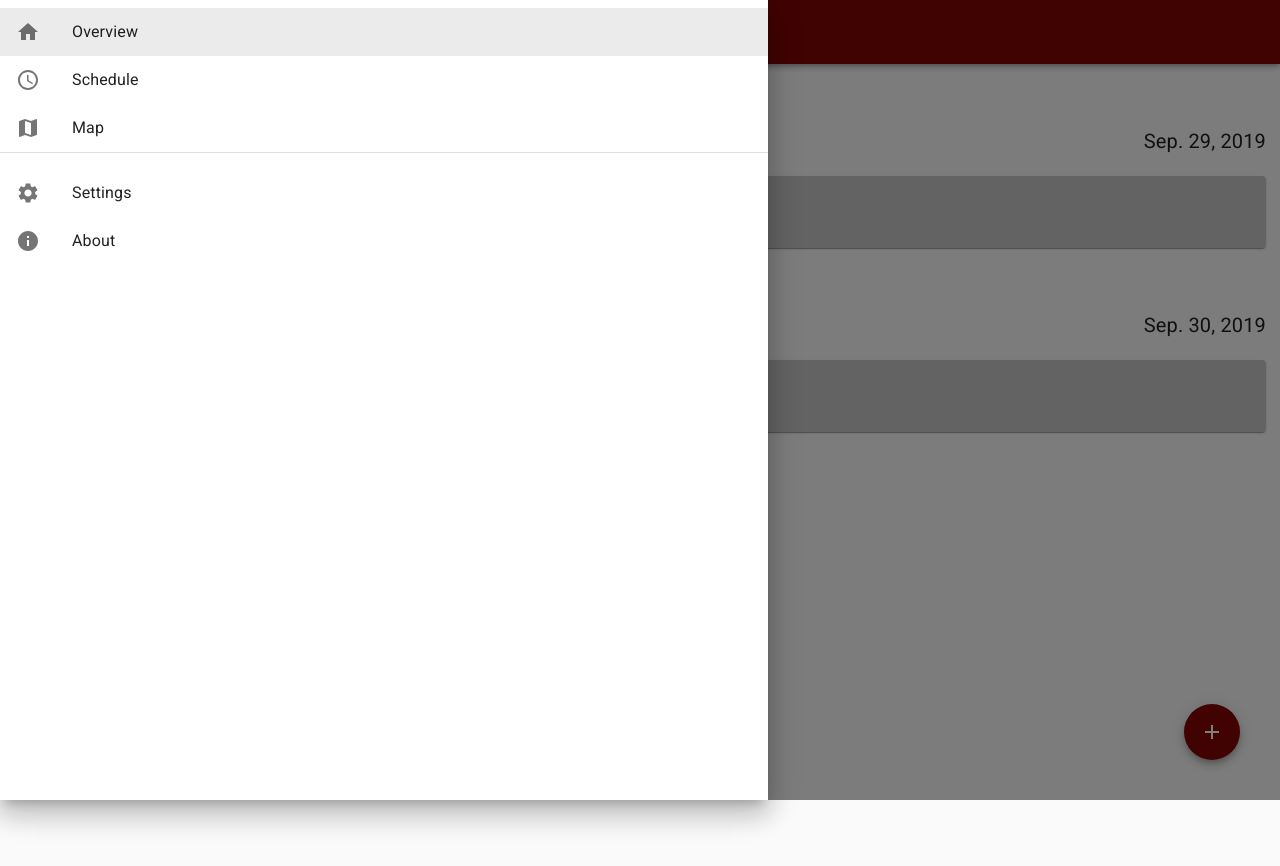
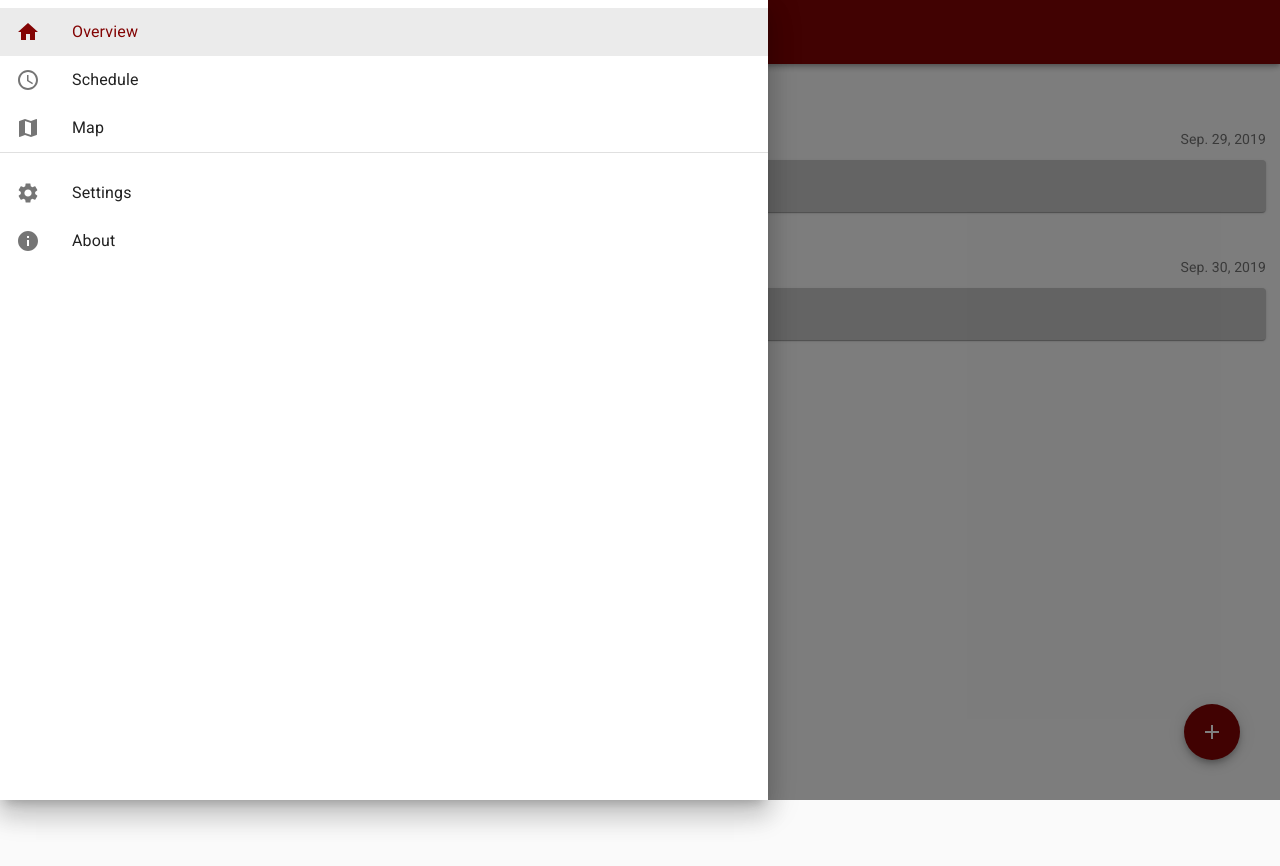
Before and after one commit to AE0L/pup-app, a React (Create React App) app: page / in a window 1280 px wide. Both pictures are taken after a click on the button 36 px from the left and 32 px from the top of the page. Shown: the top 866 px of the page. After the commit the page ends 800 px from the top, so only its background shows below. Built offline with nearby package versions, Linux system fonts and the light colour scheme.

Commit message:
Typography adjustments and PWA Integration

```diff
--- a/public/index.html
+++ b/public/index.html
@@ -4,14 +4,21 @@
     <meta charset="utf-8" />
     <meta http-equiv="X-UA-Compatible" content="IE=edge">
     <meta name="viewport" content="width=device-width, initial-scale=1, maximum-scale=1, minimum-scale=1, user-scalable=no, shrink-to-fit=no" />
-    <!-- <link rel="shortcut icon" href="%PUBLIC_URL%/favicon.ico" /> -->
-    <!-- <link rel="apple-touch-icon" href="logo192.png" /> -->
-    <!-- <link rel="manifest" href="%PUBLIC_URL%/manifest.json" /> -->
-    <title>React App</title>
+    <meta name="msapplication-TileColor" content="#830404">
+    <meta name="msapplication-config" content="/icons/browserconfig.xml">
+    <meta name="theme-color" content="#830404">
+
+    <link rel="apple-touch-icon" sizes="180x180" href="/icons/apple-touch-icon.png">
+    <link rel="icon" type="image/png" sizes="32x32" href="/icons/favicon-32x32.png">
+    <link rel="icon" type="image/png" sizes="16x16" href="/icons/favicon-16x16.png">
+    <link rel="mask-icon" href="/icons/safari-pinned-tab.svg" color="#830404">
+    <link rel="shortcut icon" href="/icons/favicon.ico">
+
+    <link rel="manifest" href="%PUBLIC_URL%/manifest.json" />
+    <title>Overview | PUP App</title>
     <style>
       @import url('https://fonts.googleapis.com/css?family=Roboto&display=swap');
-      body, html { margin: 0; height: 100%; font-family: 'Roboto', sans-serif; }
-      div#root { height: 100%; }
+      body, html { margin: 0; font-family: 'Roboto', sans-serif; }
     </style>
   </head>
   <body>
--- a/src/App.js
+++ b/src/App.js
@@ -22,10 +22,12 @@ class App extends React.Component {
 		super(props)
 
 		this.state = {
+			navType: 'menu',
 			data: props.data,
 			selectedMenu: 0,
 			menuOpen: false,
-			view: 'Overview'
+			view: 'Overview',
+			showInstall: false,
 		}
 	}
 
@@ -60,6 +62,14 @@ class App extends React.Component {
 	changeView = view => {
 		this.setState({
 			view: view,
+			navType: view === 'Add Subject' ? 'back' : 'menu'
+		})
+	}
+
+	returnToOverview = () => {
+		this.setState({
+			view: 'Overview',
+			navType: 'menu'
 		})
 	}
 
@@ -68,16 +78,55 @@ class App extends React.Component {
 		newData.subjects.push(subject)
 
 		this.setState({
-			data: this.props.updateCache(newData),
-			view: 'Overview'
+			data: this.props.updateCache(newData)
+		})
+
+		this.returnToOverview()
+	}
+
+	showInstall = () => {
+		this.setState({
+			showInstall: true,
 		})
 	}
 
+	installHandler = () => {
+		this.state.deferredPrompt.prompt()
+
+		this.state.deferredPrompt.userChoice.then(
+			choice => {
+				if (choice.outcome === 'accepted') {
+					this.setState({
+						showInstall: false,
+					})
+				}
+
+				this.setState({
+					deferredPrompt: null
+				})
+			}
+		)
+	}
+
 	render() {
+		window.addEventListener('beforeinstallprompt', e => {
+			e.preventDefault()
+
+			this.setState({
+				deferredPrompt: e
+			})
+
+			this.showInstall()
+		})
+
 	  return (
 	  	<ThemeProvider theme={mainTheme}>
 	  		<CssBaseline />
 	  		<NavigationBar
+	  			installHandler={this.installHandler}
+	  			showInstall={this.state.showInstall}
+	  			navType={this.state.navType}
+	  			returnToOverview={this.returnToOverview}
 	  			theme={mainTheme}
 	  			menuOpen={this.state.menuOpen}
 	  			title={this.state.view}
--- a/src/Components/Navigation/NavigationBar.js
+++ b/src/Components/Navigation/NavigationBar.js
@@ -11,8 +11,11 @@ import ListItem from '@material-ui/core/ListItem'
 import ListItemIcon from '@material-ui/core/ListItemIcon'
 import ListItemText from '@material-ui/core/ListItemText'
 import Divider from '@material-ui/core/Divider'
+import Button from '@material-ui/core/Button'
+import Slide from '@material-ui/core/Slide'
 
 import MenuIcon from '@material-ui/icons/Menu'
+import ArrowBackIcon from '@material-ui/icons/ArrowBack'
 import HomeIcon from '@material-ui/icons/Home'
 import ScheduleIcon from '@material-ui/icons/Schedule'
 import MapIcon from '@material-ui/icons/Map'
@@ -32,6 +35,10 @@ const useStyles = makeStyles(theme => ({
     position: 'absolute',
     bottom: theme.spacing(4),
     right: theme.spacing(4)
+  },
+
+  selected: {
+    color: theme.palette.primary.main
   }
 }))
 
@@ -41,7 +48,6 @@ export default function NavigationBar(props) {
 
 	return (
 		<ThemeProvider theme={props.theme}>
-			<AppBar>
         <Drawer
           open={props.menuOpen}
           onClose={event => props.toggleDrawer(false)}
@@ -49,31 +55,38 @@ export default function NavigationBar(props) {
           <div className={classes.list}>
             <List>
               <ListItem
+                className={selected === 0 ? classes.selected : ''}
                 selected={selected === 0}
                 button key='overview'
-                onClick={event => props.menuOnClick(0)}
-              >
-                <ListItemIcon><HomeIcon /></ListItemIcon>
-                <ListItemText primary='Overview' />
+                onClick={event => props.menuOnClick(0)} >
+                <ListItemIcon>
+                  <HomeIcon color={selected === 0 ? 'primary' : 'action'} />
+                </ListItemIcon>
+                <ListItemText
+                  primary='Overview' />
               </ListItem>
 
               <ListItem
+                className={selected === 1 ? classes.selected : ''}
                 selected={selected === 1}
                 button
                 key='schedule'
-                onClick={event => props.menuOnClick(1)}
-              >
-                <ListItemIcon><ScheduleIcon /></ListItemIcon>
+                onClick={event => props.menuOnClick(1)} >
+                <ListItemIcon>
+                  <ScheduleIcon color={selected === 1 ? 'primary' : 'action'} />
+                </ListItemIcon>
                 <ListItemText primary='Schedule' />
               </ListItem>
 
               <ListItem
+                className={selected === 2 ? classes.selected : ''}
                 selected={selected === 2}
                 button
                 key='map'
-                onClick={event => props.menuOnClick(2)}
-              >
-                <ListItemIcon><MapIcon /></ListItemIcon>
+                onClick={event => props.menuOnClick(2)} >
+                <ListItemIcon>
+                  <MapIcon color={selected === 2 ? 'primary' : 'action'} />
+                </ListItemIcon>
                 <ListItemText primary='Map' />
               </ListItem>
 
@@ -81,28 +94,34 @@ export default function NavigationBar(props) {
             </List>
             <List>
               <ListItem
+                className={selected === 3 ? classes.selected : ''}
                 selected={selected === 3}
                 button
                 key='settings'
-                onClick={event => props.menuOnClick(3)}
-              >
-                <ListItemIcon><SettingsIcon /></ListItemIcon>
+                onClick={event => props.menuOnClick(3)} >
+                <ListItemIcon>
+                  <SettingsIcon color={selected === 3 ? 'primary' : 'action'} />
+                </ListItemIcon>
                 <ListItemText primary='Settings' />
               </ListItem>
 
               <ListItem
+                className={selected === 4 ? classes.selected : ''}
                 selected={selected === 4}
                 button
                 key='about'
-                onClick={event => props.menuOnClick(4)}
-              >
-                <ListItemIcon><InfoIcon /></ListItemIcon>
+                onClick={event => props.menuOnClick(4)} >
+                <ListItemIcon>
+                  <InfoIcon color={selected === 4 ? 'primary' : 'action'} />
+                </ListItemIcon>
                 <ListItemText primary='About' />
               </ListItem>
             </List>
           </div>
         </Drawer>
+      <AppBar>
         <ToolBar>
+          {props.navType === 'menu' &&
   					<IconButton
               onClick={event => props.toggleDrawer(true)}
               className={classes.menuBtn}
@@ -112,10 +131,31 @@ export default function NavigationBar(props) {
             >
   						<MenuIcon />
   					</IconButton>
+          }
 
-					<Typography variant='h6'>
+          {props.navType === 'back' &&
+            <IconButton
+              onClick={event => props.returnToOverview()}
+              className={classes.menuBtn}
+              color='inherit'
+              edge='start'
+              aria-label='back'
+            >
+              <ArrowBackIcon />
+            </IconButton>
+          }
+
+					<Typography style={{flexGrow: 1}} variant='h6'>
             {props.title}
 					</Typography>
+
+          {props.showInstall &&
+            <Slide direction='left' in={true}>
+              <Button color='inherit' onClick={props.installHandler}>
+                  Install
+              </Button>
+            </Slide>
+          }
         </ToolBar>
 			</AppBar>
 		</ThemeProvider>
--- a/src/Components/View.js
+++ b/src/Components/View.js
@@ -9,21 +9,29 @@ import Settings from './Views/Settings.js'
 import About from './Views/About.js'
 
 export default function View(props) {
+	let view = props.currentView
 	window.scrollTo(0, 0)
-	let view = props.currentView
 
-	if (view === 'Overview')
+	if (view === 'Overview') {
+		window.document.title = 'Overview | PUP App'
 		return (<Overview data={props.data} changeView={props.changeView} />)
-	else if (view === 'Schedule')
+	} else if (view === 'Schedule') {
+		window.document.title = 'Schedule | PUP App'
 		return (<Schedule />)
-	else if (view === 'Subject Create')
+	} else if (view === 'Add Subject') {
+		window.document.title = 'Add Subject | PUP App'
 		return (<SubjectCreate onCancel={props.changeView} updateData={props.updateData} />)
-	else if (view === 'Subject Edit')
+	} else if (view === 'Subject Edit') {
+		window.document.title = 'Edit Subject | PUP App'
 		return (<SubjectEdit />)
-	else if (view === 'Map')
+	} else if (view === 'Map') {
+		window.document.title = 'Map | PUP App'
 		return (<MapView />)
-	else if (view === 'Settings')
+	} else if (view === 'Settings') {
+		window.document.title = 'Settings | PUP App'
 		return (<Settings />)
-	else if (view === 'About')
+	} else if (view === 'About') {
+		window.document.title = 'About | PUP App'
 		return (<About />)
+	}
 }
--- a/src/Components/Views/Overview.js
+++ b/src/Components/Views/Overview.js
@@ -4,15 +4,18 @@ import { makeStyles } from '@material-ui/core/styles'
 import MenuItem from '@material-ui/core/MenuItem'
 import { ThemeProvider, useTheme } from '@material-ui/styles'
 import Card from '@material-ui/core/Card'
-import CardHeader from '@material-ui/core/CardHeader'
 import CardContent from '@material-ui/core/CardContent'
+import CardActionArea from '@material-ui/core/CardActionArea'
+import Grow from '@material-ui/core/Grow'
 
 import FabIcon from '../Navigation/FabIcon.js'
+import ScheduleIcon from '@material-ui/icons/Schedule'
 
 const useStyle = makeStyles(theme => ({
 	wrapper: {
-		margin: '0 1em 3em 1em',
-		marginTop: '15vh'
+		margin: '0 1em 1em',
+		marginTop: '15vh',
+		marginBottom: '25vh'
 	},
 
 	cardCont: {
@@ -21,15 +24,14 @@ const useStyle = makeStyles(theme => ({
 	},
 
 	card: {
-		borderLeft: `.5em solid ${theme.palette.secondary.dark}`
+		borderLeft: `.5em solid ${theme.palette.secondary.dark}`,
 	},
 
-	todayCont: {
+	dateHeader: {
 		display: 'grid',
 		gridTemplateColumns: '1fr 1fr',
 		alignItems: 'center',
-		marginTop: '4em',
-		marginBottom: '1em'
+		marginTop: '2.5em',
 	},
 
 	todayText: {
@@ -40,14 +42,22 @@ const useStyle = makeStyles(theme => ({
 		justifySelf: 'end'
 	},
 
-	noSched: {
-		background: 'rgb(200, 200, 200)'
+	noSchedCard: {
+		background: 'rgb(200, 200, 200)',
+		padding: '1em 0'
+	},
+
+	subjTime: {
+		display: 'grid',
+		gridTemplateColumns: 'auto 1fr',
+		gridColumnGap: '.5em',
+		margin: '.5em 0'
 	}
 }))
 
 function FabMenuItems(props) {
 	return (
-		<MenuItem key="add-schedule" onClick={event => props.changeView('Subject Create')}>
+		<MenuItem key="add-schedule" onClick={event => props.changeView('Add Subject')}>
 			Add new schedule
 		</MenuItem>
 	)
@@ -59,13 +69,22 @@ function Cards(props) {
 	const content = props.data.map(subj =>
 		subj.schedule.map(sched =>
 			<Card className={classes.card} key={`${subj.name}-${sched.roow}`}>
-				<CardHeader
-					title={subj.name}
-					subheader={`${sched.start} - ${sched.end}`}
-				/>
-				<CardContent>
-					<Typography variant='h5'>{sched.room}</Typography>
-				</CardContent>
+				<CardActionArea>
+					<CardContent style={{paddingBottom: '1em'}}>
+						<Typography
+							className={classes.subjName}
+							noWrap={true}
+							variant='body1'
+							gutterBottom
+						>
+							{subj.name}
+						</Typography>
+						<Typography className={classes.subjTime} variant='body2' color='textSecondary'>
+							<ScheduleIcon style={{ fontSize: '1.25em' }} />{`${sched.start} - ${sched.end}`}
+						</Typography>
+						<Typography className={classes.subjRoom} variant='body2'>{sched.room}</Typography>
+					</CardContent>
+				</CardActionArea>
 			</Card>
 		)
 	)
@@ -83,44 +102,42 @@ function ContentContainer(props) {
 
 	return (
 		<ThemeProvider theme={theme}>
+		<Grow in={true}>
 			<div className={classes.wrapper}>
-				<div className={classes.todayCont}>
-					<Typography className={classes.todayText} variant='h4'>Today</Typography>
-					<Typography className={classes.todayDate} variant='h6'>{props.todayDate}</Typography>
+				<div className={classes.dateHeader}>
+					<Typography className={classes.todayText} variant='h5' gutterBottom>Today</Typography>
+					<Typography className={classes.todayDate} color='textSecondary' variant='subtitle2'>{props.todayDate}</Typography>
 				</div>
 				<div className={classes.cardCont}>
 					{props.todayData.length !== 0 && <Cards data={props.todayData} />}
 					{props.todayData.length === 0 &&
-						<Card>
-							<CardContent className={classes.noSched}>
-								<Typography variant='h5' align='center'>No schedule today</Typography>
-							</CardContent>
+						<Card className={classes.noSchedCard}>
+							<Typography variant='body1' align='center'>No schedule for today</Typography>
 						</Card>
 					}
 					{props.todayData.length !== 0 &&
-						<Typography variant='h6' align='center'>End of schedule</Typography>
+						<Typography variant='body2' color='textSecondary' align='center'>End of schedule</Typography>
 					}
 				</div>
 
-				<div className={classes.todayCont}>
-					<Typography className={classes.todayText} variant='h4'>Tomorrow</Typography>
-					<Typography className={classes.todayDate} variant='h6'>{props.tomDate}</Typography>
+				<div className={classes.dateHeader}>
+					<Typography className={classes.todayText} variant='h5' gutterBottom>Tomorrow</Typography>
+					<Typography className={classes.todayDate} color='textSecondary' variant='subtitle2'>{props.tomDate}</Typography>
 				</div>
 				<div className={classes.cardCont}>
 					{props.tomorrowData.length !== 0 && <Cards data={props.tomorrowData} />}
 					{props.tomorrowData.length === 0 &&
-						<Card>
-							<CardContent className={classes.noSched}>
-								<Typography variant='h5' align='center'>No schedule tomorrow</Typography>
-							</CardContent>
+						<Card className={classes.noSchedCard}>
+							<Typography variant='body1' align='center'>No schedule for tomorrow</Typography>
 						</Card>
 					}
 					{props.tomorrowData.length !== 0 &&
-						<Typography variant='h6' align='center'>End of schedule</Typography>
+						<Typography variant='body2' color='textSecondary' align='center'>End of schedule</Typography>
 					}
 				</div>
-				<FabIcon> <FabMenuItems changeView={props.changeView} /> </FabIcon>
 			</div>
+		</Grow>
+		<FabIcon> <FabMenuItems changeView={props.changeView} /> </FabIcon>
 		</ThemeProvider>
 	)
 }
@@ -184,6 +201,9 @@ export default class Overview extends React.Component {
 	render() {
 		return (
 			<ContentContainer
+				openSnack={this.props.openSnack}
+				closeSnack={this.props.closeSnack}
+				onUndo={this.props.onUndo}
 				tomDate={this.state.tomorrow}
 				todayDate={this.state.today}
 				todayData={this.state.todayData}
--- a/src/index.js
+++ b/src/index.js
@@ -11,4 +11,4 @@ window.onload = e => {
 	ReactDOM.render(<App updateCache={cacheControl.updateCache} data={data} /> , document.getElementById('root'))
 }
 
-serviceWorker.unregister();
+serviceWorker.register();
--- a/src/serviceWorker.js
+++ b/src/serviceWorker.js
@@ -14,7 +14,7 @@ export function register(config) {
     }
 
     window.addEventListener('load', () => {
-      const swUrl = `${process.env.PUBLIC_URL}/service-worker.js`;
+      const swUrl = `sw.js`;
 
       if (isLocalhost) {
         checkValidServiceWorker(swUrl, config);
```
Also changed, not shown: src/Components/Views/SubjectCreate.js (+22 -11 lines), public/service-worker.js (deleted). Lines whose indentation alone changed are shown as unchanged.
